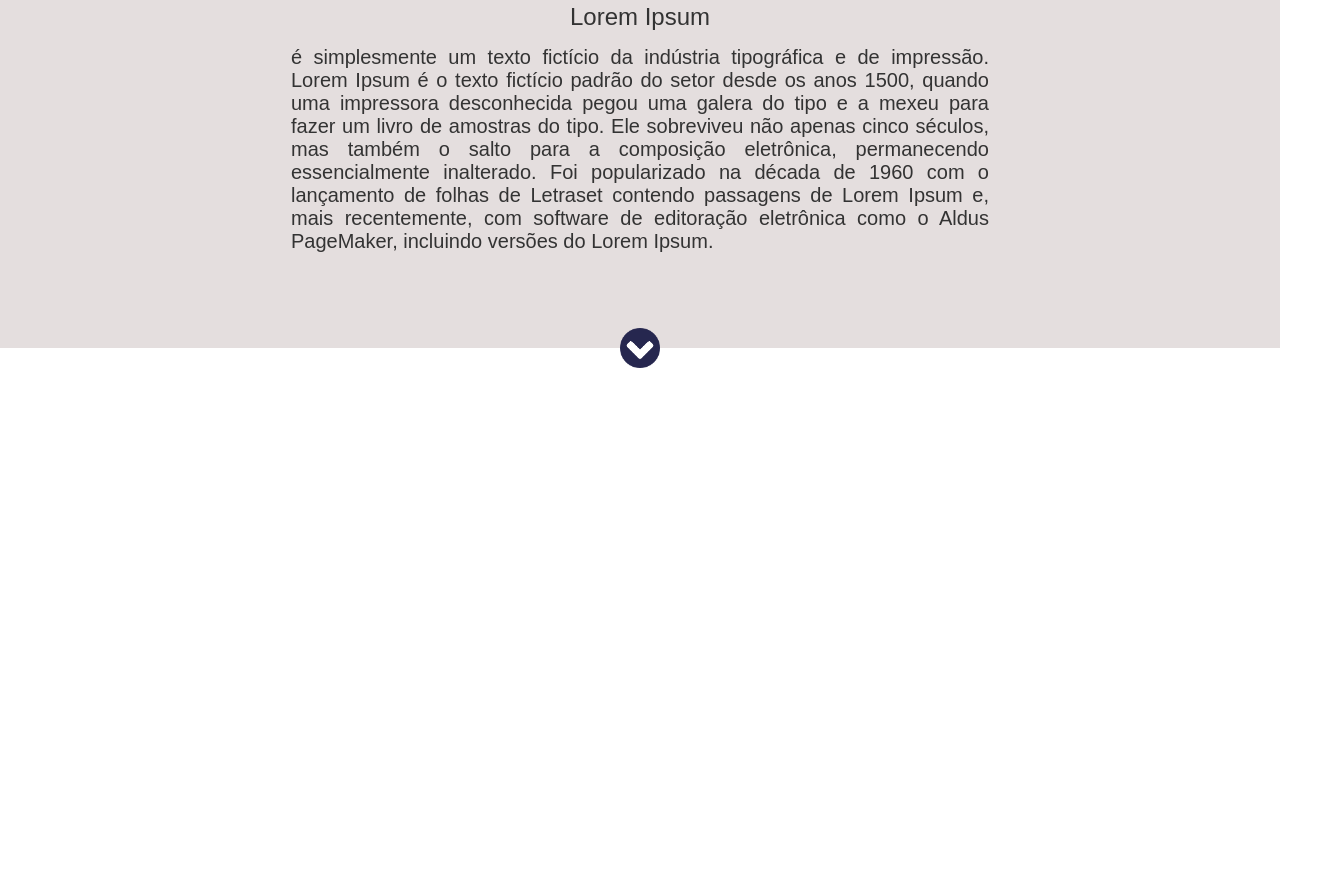
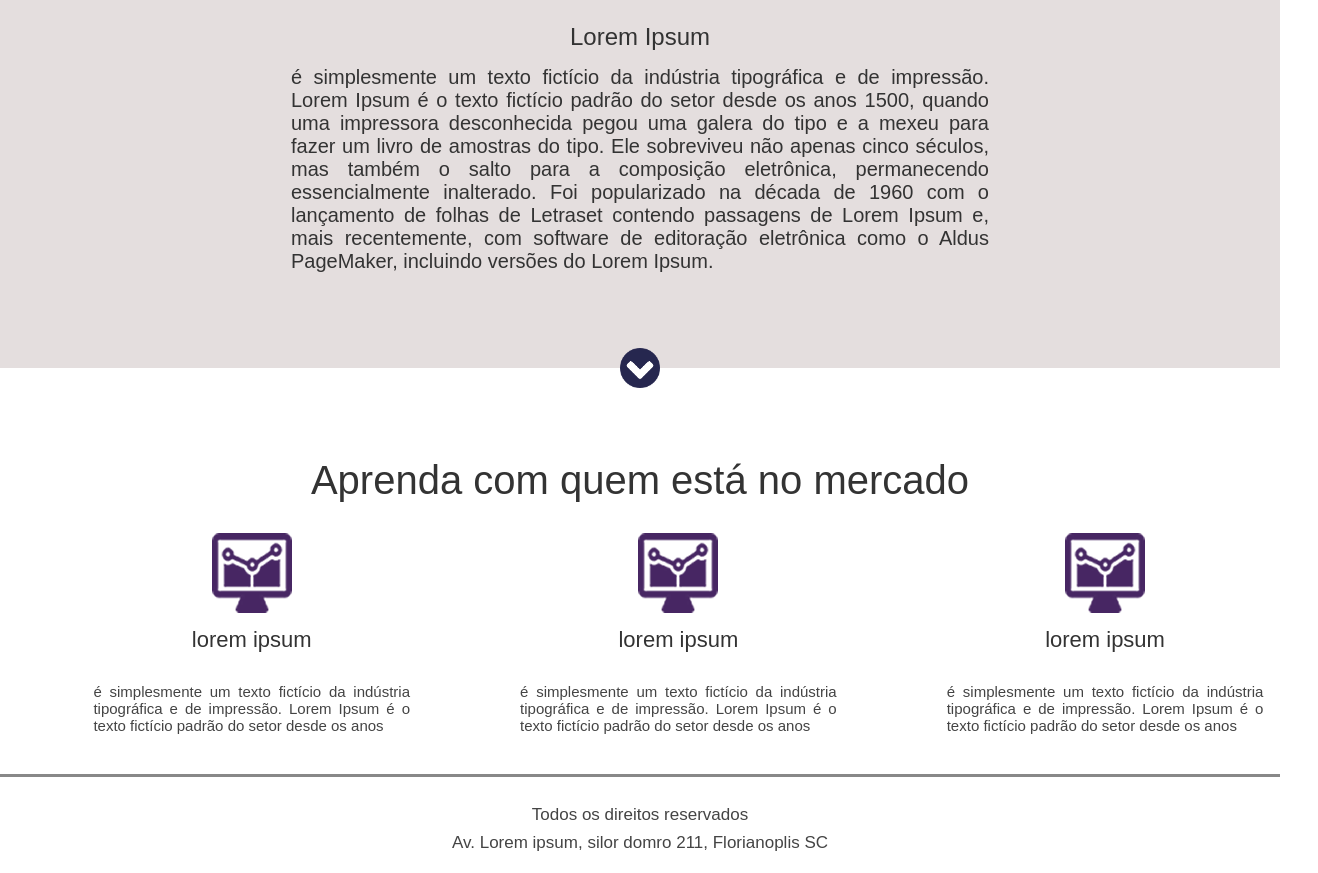
Before and after one commit to Andremachado82/Danki-Projeto-01, a plain HTML site: page index.html in a window 1280 px wide. Shown: the part 654-1527 px from the top of the page, 1318 px wide, since content can reach past the window. Before the commit the page ends 1022 px from the top, so only its background shows below. Drawn offline with Linux system fonts and the light colour scheme.

Commit message:
Criando seção 02 e footer

```diff
--- a/css/styles.css
+++ b/css/styles.css
@@ -13,21 +13,24 @@ html, body {
 .center {
   width: 1280px;
   margin: 0 auto;
+  padding: 0 3%;
 }
 
 
 .header {
+  min-width: 1280px;
   width: 100%;
-  height: 60px;
+  height: 80px;
   background-color: #212343;
 }
 
 .header img {
-  margin: 19px;
+  margin: 25px;
 
 }
 
 .containerBanner {
+  min-width: 1280px;
   width: 100%;
   height: 557px;
   background-image: url('../images/header_bg.png');
@@ -81,7 +84,7 @@ html, body {
   font-size: 18px;
   font-weight: normal ;
   margin-top: 15px;
-  width: 344px;
+  width: 360px;
   height: 55px;
   border: 1px solid #ccc;
 }
@@ -108,10 +111,11 @@ html, body {
 }
 
 .containerList {
+
   padding: 30px;
   margin-top: 100px;
   float: left;
-  width: 619px;
+  width: 519px;
   height: 270px;
   background-color: rgbA(33,35,37,0.7);
 }
@@ -119,7 +123,6 @@ html, body {
 .containerList ul {
   list-style-position: inside;
 }
-
 
 .containerList ul li {
   margin-top: 18px;
@@ -158,3 +161,58 @@ html, body {
   text-align: center;
 
 }
+
+.section-01 {
+  /* min-width: 1280px; */
+  padding: 90px 0;
+}
+
+.section-01 h2 {
+  font-size: 40px;
+  text-align: center;
+  color: #333;
+  font-weight: normal;
+}
+
+.containerSection2 {
+  min-width: 1280px;
+  margin-top: 40px 0;
+  background-color: #ddd;
+  text-align: center;
+}
+
+.containerSingle {
+  float: left;
+  width: 33.333%;
+  padding: 30px;
+}
+
+.containerSingle img {
+  width: 80px;
+}
+
+.textContainerSingle h2 {
+  font-size: 22px;
+  margin-top: 10px;
+  color: #333;
+}
+
+.textContainerSingle p {
+  display: inline-block;
+  text-align: justify;
+  padding: 10px 25px;
+  font-size: 15px;
+  color: #444;
+}
+
+.footer {
+  clear: both;
+  border-top: 3px solid #888;
+  padding: 20px 0;
+  text-align: center;
+}
+
+.footer p {
+  margin-top: 8px;
+  color: #444;
+}
--- a/index.html
+++ b/index.html
@@ -75,6 +75,53 @@
     <div class="arrow"></div>
   </div>
 
+  <div class="section-01">
+    <div class="center">
+    <h2>Aprenda com quem está no mercado</h2>
 
+    <div class="containerSection2">
+
+      <div class="containerSingle">
+        <div><img src="images/icon.png"></div>
+
+        <div class="textContainerSingle">
+          <h2>lorem ipsum</h2>
+          <p>é simplesmente um texto fictício da indústria tipográfica e
+              de impressão. Lorem Ipsum é o texto fictício padrão do setor
+              desde os anos
+          </p>
+        </div>
+      </div>
+      <div class="containerSingle">
+          <div><img src="images/icon.png"></div>
+
+          <div class="textContainerSingle">
+            <h2>lorem ipsum</h2>
+            <p>é simplesmente um texto fictício da indústria tipográfica e
+                de impressão. Lorem Ipsum é o texto fictício padrão do setor
+                desde os anos
+            </p>
+          </div>
+        </div>
+        <div class="containerSingle">
+            <div><img src="images/icon.png"></div>
+
+            <div class="textContainerSingle">
+              <h2>lorem ipsum</h2>
+              <p>é simplesmente um texto fictício da indústria tipográfica e
+                  de impressão. Lorem Ipsum é o texto fictício padrão do setor
+                  desde os anos
+              </p>
+            </div>
+          </div>
+    </div>
+    </div>
+  </div>
+
+  <div class="footer">
+
+    <p>Todos os direitos reservados</p>
+    <p>Av. Lorem ipsum, silor domro 211, Florianoplis SC</p>
+  </div>
 </body>
 </html>
```
